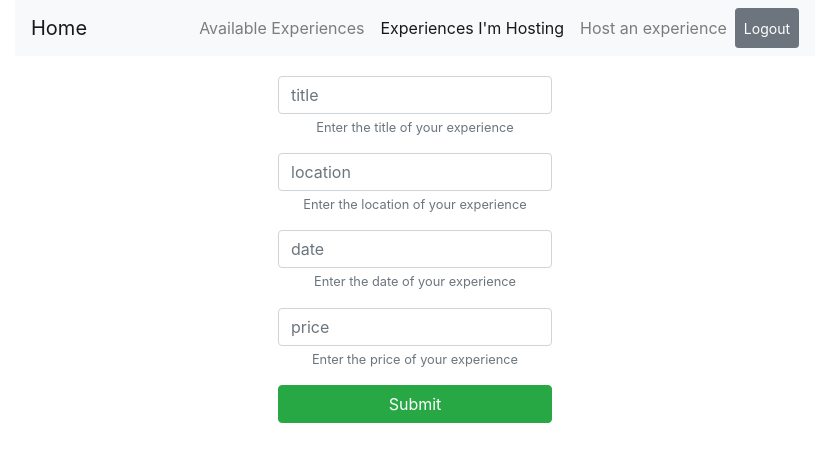
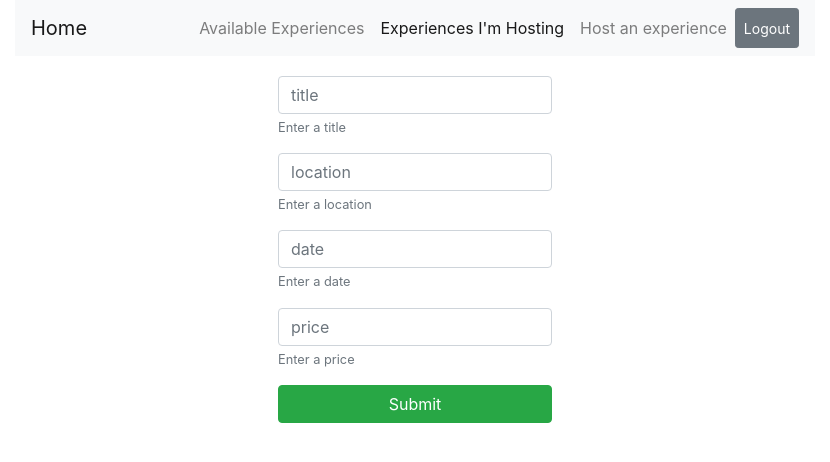
Before and after one commit to a-to-z-experiences/front-end, a React (Create React App) app in the folder experiences/: page /edit-experience/1 in a window 1280 px wide. Shown: the top 462 px of the page, without its empty margins (225-1055 px from the left). Built offline with nearby package versions, Linux system fonts and the light colour scheme; sample sign-in values are in the browser's storage.

Commit message:
added logo and styling

```diff
--- a/experiences/src/components/EditForm.js
+++ b/experiences/src/components/EditForm.js
@@ -52,9 +52,7 @@ class EditForm extends Component {
       price: this.props.specificExperienceObject.price
     }
   };
-  componentDidMount() {
-
-  }
+  componentDidMount() {}
   render() {
     // const specificExperienceId = this.props.match.experienceId;
     // const specificExperience =
@@ -104,7 +102,7 @@ class EditForm extends Component {
                   onChange={this.changeHandler}
                   required
                 />
-                <FormText>Enter the title of your experience</FormText>
+                <FormText>Enter a title</FormText>
               </FormGroup>
 
               <FormGroup>
@@ -117,7 +115,7 @@ class EditForm extends Component {
                   onChange={this.changeHandler}
                   required
                 />
-                <FormText>Enter the location of your experience</FormText>
+                <FormText>Enter a location</FormText>
               </FormGroup>
               <FormGroup>
                 <Input
@@ -129,7 +127,7 @@ class EditForm extends Component {
                   onChange={this.changeHandler}
                   required
                 />
-                <FormText>Enter the date of your experience</FormText>
+                <FormText>Enter a date</FormText>
               </FormGroup>
               <FormGroup>
                 <Input
@@ -141,7 +139,7 @@ class EditForm extends Component {
                   onChange={this.changeHandler}
                   required
                 />
-                <FormText>Enter the price of your experience</FormText>
+                <FormText>Enter a price</FormText>
               </FormGroup>
               <Button color="success" block>
                 Submit
--- a/experiences/src/components/Form.js
+++ b/experiences/src/components/Form.js
@@ -30,6 +30,7 @@ import { Link } from "react-router-dom";
 import { postNewExperience } from "../actions";
 // import connect href connect the action creahrefrs and props we want from reducer's state href component
 import { connect } from "react-redux";
+import "../css/form.scss";
 const divNav = {
   display: "flex",
   alignItems: "center",
@@ -99,7 +100,8 @@ class ExperienceForm extends Component {
                   onChange={this.changeHandler}
                   required
                 />
-                <FormText>Enter the title of your experience</FormText>
+
+                <FormText>Enter a title</FormText>
               </FormGroup>
 
               <FormGroup>
@@ -112,7 +114,7 @@ class ExperienceForm extends Component {
                   onChange={this.changeHandler}
                   required
                 />
-                <FormText>Enter the location of your experience</FormText>
+                <FormText>Enter a location</FormText>
               </FormGroup>
               <FormGroup>
                 <Input
@@ -124,7 +126,7 @@ class ExperienceForm extends Component {
                   onChange={this.changeHandler}
                   required
                 />
-                <FormText>Enter the date of your experience</FormText>
+                <FormText>Enter a date</FormText>
               </FormGroup>
               <FormGroup>
                 <Input
@@ -136,7 +138,7 @@ class ExperienceForm extends Component {
                   onChange={this.changeHandler}
                   required
                 />
-                <FormText>Enter the price of your experience</FormText>
+                <FormText>Enter a price</FormText>
               </FormGroup>
               <Button color="success" block>
                 Add Experience
--- /dev/null
+++ b/experiences/src/css/form.scss
@@ -0,0 +1,3 @@
+.form-text {
+  text-align: left;
+}
```
